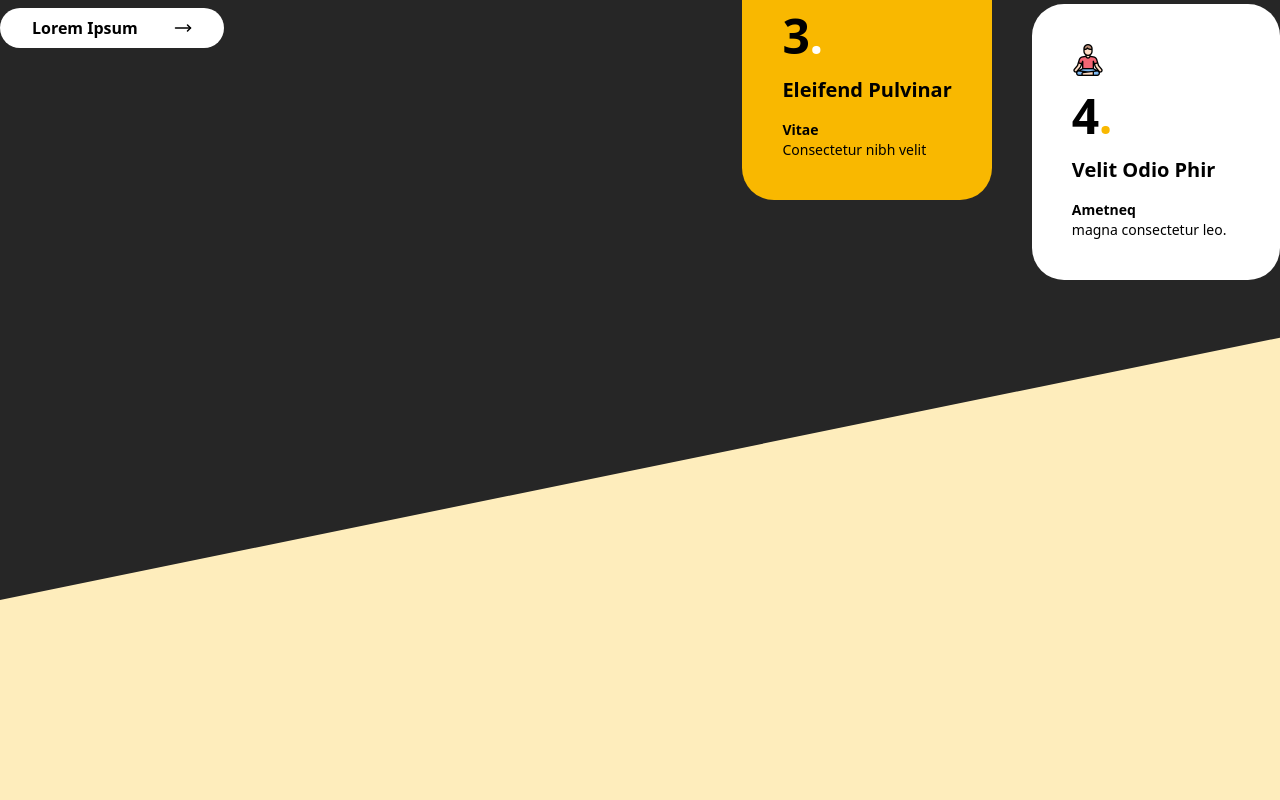
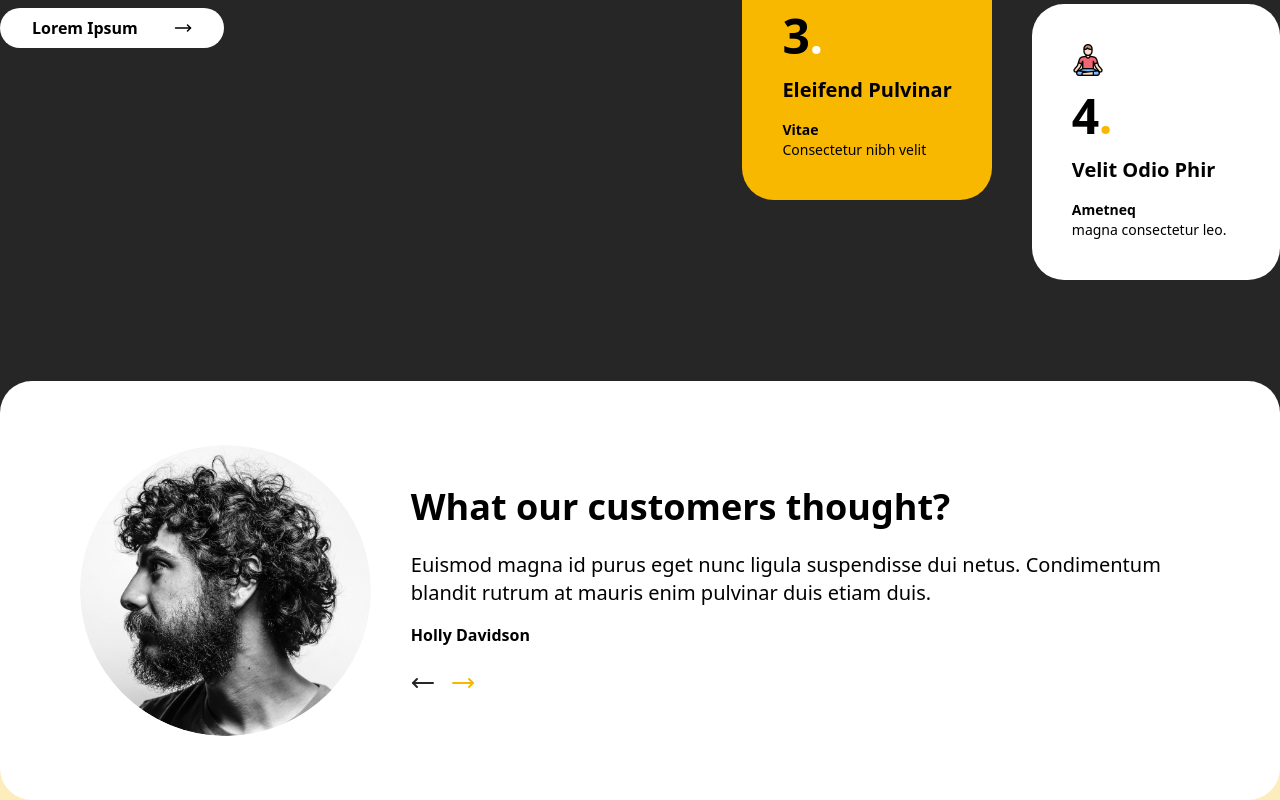
Before and after one commit to aimun-naharr/design-task, a React (Vite) app: page / in a window 1280 px wide. Shown: the part 1394-2194 px from the top of the page. Before the commit the page ends 1994 px from the top, so only its background shows below. Built offline with nearby package versions, Linux system fonts and the light colour scheme.

Commit message:
Refactor Services component layout and integrate Thought component

```diff
--- a/src/components/home/Services.jsx
+++ b/src/components/home/Services.jsx
@@ -2,6 +2,7 @@ import React from "react";
 import Button from "../Button";
 import { MoveRight } from "lucide-react";
 import { cn } from "../../lib/utils";
+import Thought from "./Thought";
 
 const ServiceCard = ({ service, i }) => {
   return (
@@ -63,8 +64,10 @@ export default function Services() {
     },
   ];
   return (
-    <section className="  bg-dark py-[20rem] service-section">
-      <div className="flex flex-col md:flex-row items-center justify-center container md:justify-between">
+    <section className="  relative  ">
+      <div className="  pt-[20rem] py-[30rem] bg-dark  service-section">
+        <div className="container">
+          <div className="flex flex-col md:flex-row items-center justify-center  md:justify-between ">
             {/* left */}
             <div className="max-w-[550px] flex flex-col gap-2">
               <p className="text-orange text-sm font-light">
@@ -84,7 +87,7 @@ export default function Services() {
               </Button>
             </div>
             {/* right */}
-        <div className="flex flex-col md:flex-row gap-10">
+            <div className="flex flex-col md:flex-row gap-10 ">
               <div className="flex flex-col gap-10">
                 <ServiceCard service={services[0]} i={0} />
                 <ServiceCard service={services[2]} i={2} />
@@ -95,6 +98,11 @@ export default function Services() {
               </div>
             </div>
           </div>
+        </div>
+      </div>
+      <div className="absolute -bottom-10 z-[10] left-1/2 -translate-x-1/2 md:w-[1280px]">
+        <Thought />
+      </div>
     </section>
   );
 }
--- /dev/null
+++ b/src/components/home/Thought.jsx
@@ -0,0 +1,27 @@
+import { MoveLeft, MoveRight } from "lucide-react";
+import React from "react";
+import avatar from "../../assets/avatar.png";
+export default function Thought() {
+  return (
+    <div className="container flex flex-col md:flex-row items-center justify-center bg-white relative  gap-10  py-16  px-20 rounded-4xl thought-section w-full">
+      {/* image */}
+      <div className="max-w-[472px] md:w-[470px]  md:rounded-full    overflow-hidden ">
+        <img src={avatar} alt="avatar" className="object-cover" />
+      </div>
+      <div className="flex flex-col gap-6 flex-grow ">
+        <h3 className=" text-4xl font-bold">What our customers thought?</h3>
+        <div className="flex flex-col gap-4">
+          <p className=" text-xl font-light">
+            Euismod magna id purus eget nunc ligula suspendisse dui netus.
+            Condimentum blandit rutrum at mauris enim pulvinar duis etiam duis.{" "}
+          </p>
+          <h4 className=" font-semibold">Holly Davidson</h4>
+          <div className="flex gap-4 mt-2">
+            <MoveLeft className="text-dark" />
+            <MoveRight className="text-orange" />
+          </div>
+        </div>
+      </div>
+    </div>
+  );
+}
--- a/src/views/home/index.jsx
+++ b/src/views/home/index.jsx
@@ -1,12 +1,15 @@
 import React from "react";
 import Hero from "../../components/home/Hero";
 import Services from "../../components/home/Services";
+import Thought from "../../components/home/Thought";
 
 const HomePage = () => {
   return (
-    <main>
+    <main className="">
       <Hero />
       <Services />
+
+      {/* <div className="h-56" /> */}
     </main>
   );
 };
```
Also changed, not shown: src/assets/avatar.png (added). Lines whose indentation alone changed are shown as unchanged.
